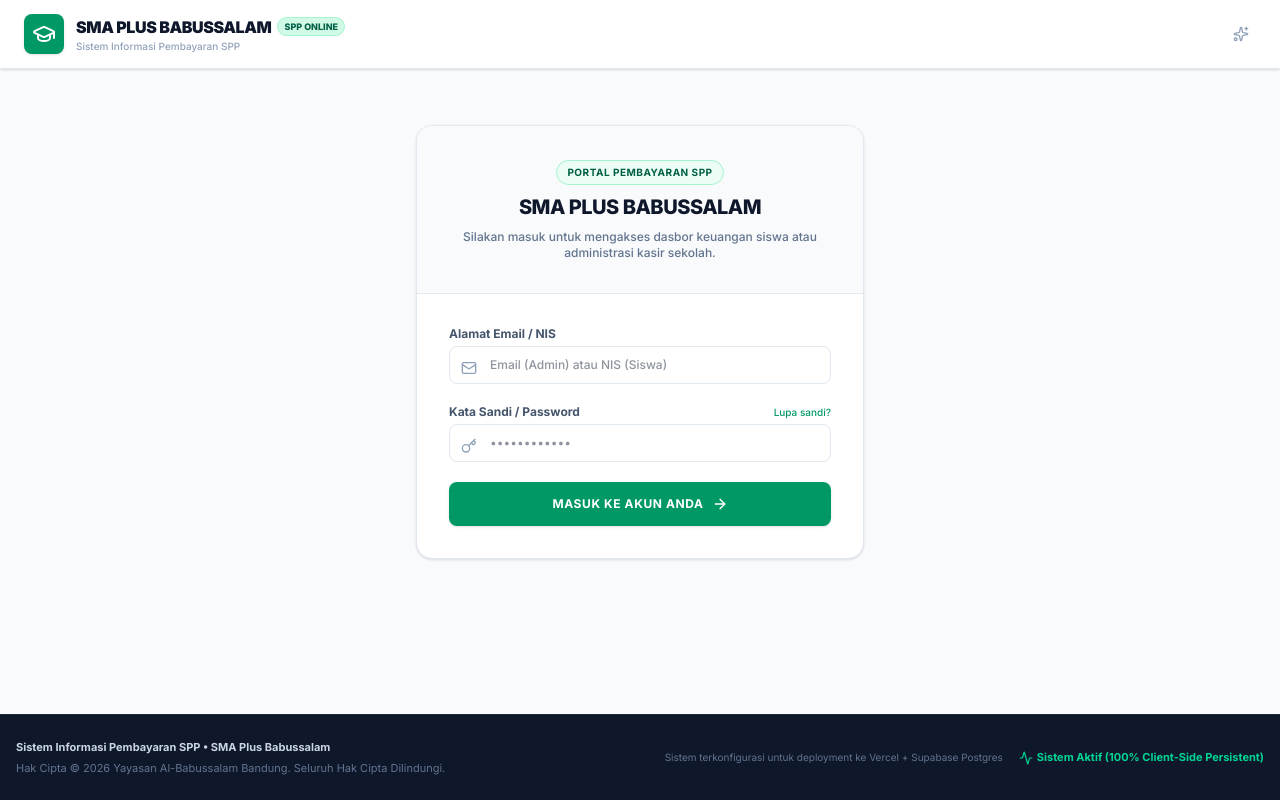
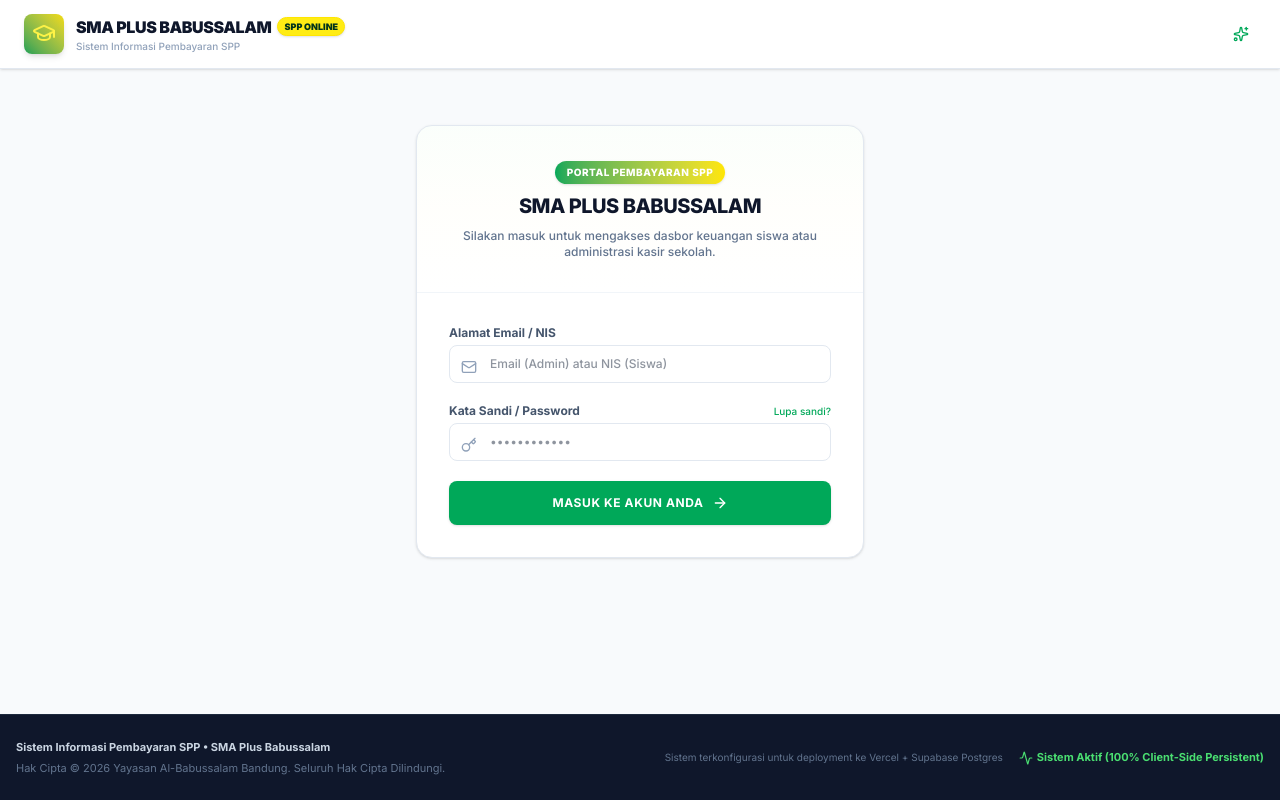
Before and after one commit to mulyanakurniawan/aplikasi_keuangan, a React (Vite) app: page / in a window 1280 px wide. Built offline with nearby package versions, Linux system fonts and the light colour scheme; no server answers.

Commit message:
design: update color palette to match school logo's yellow-green identity

```diff
--- a/src/App.tsx
+++ b/src/App.tsx
@@ -231,15 +231,16 @@
 
           {/* Logo & Branding */}
           <div className="flex items-center gap-3">
-            <div className="w-10 h-10 bg-emerald-600 rounded-lg flex items-center justify-center text-white shadow-sm">
-              <GraduationCap className="w-6 h-6" id="logo-cap-svg" />
+            <div className="w-10 h-10 bg-gradient-to-tr from-emerald-600 to-yellow-500 rounded-lg flex items-center justify-center text-white shadow-md relative overflow-hidden">
+              <div className="absolute inset-0 bg-black/5"></div>
+              <GraduationCap className="w-6 h-6 text-yellow-300 relative z-10 animate-bounce-slow" id="logo-cap-svg" />
             </div>
             <div>
               <div className="flex items-center gap-1.5">
                 <span className="font-black text-slate-900 tracking-tight text-sm sm:text-base">
                   SMA PLUS BABUSSALAM
                 </span>
-                <span className="bg-emerald-100 text-emerald-800 text-[9px] font-extrabold px-1.5 py-0.5 rounded-full uppercase border border-emerald-200">
+                <span className="bg-yellow-400 text-emerald-950 text-[9px] font-black px-1.5 py-0.5 rounded-full uppercase border border-yellow-500 shadow-sm">
                   SPP Online
                 </span>
               </div>
@@ -251,11 +252,11 @@
           <div className="flex items-center gap-2.5 text-xs">
             <button
               onClick={handleResetDemoState}
-              className="text-slate-400 hover:text-rose-600 p-1.5 rounded-lg border border-transparent hover:border-rose-100 transition duration-150 cursor-pointer"
+              className="text-slate-400 hover:text-emerald-600 p-1.5 rounded-lg border border-transparent hover:border-yellow-200 hover:bg-yellow-50 transition duration-150 cursor-pointer"
               title="Reset Demo Data"
               id="btn-reset-demo"
             >
-              <Sparkles className="w-4 h-4" />
+              <Sparkles className="w-4 h-4 text-emerald-600" />
             </button>
           </div>
         </div>
@@ -274,9 +275,9 @@
               {/* Outer Login Card */}
               <div className="bg-white rounded-2xl border border-slate-200 shadow-sm overflow-hidden">
                 {/* Visual Banner Accent */}
-                <div className="bg-slate-50 border-b border-slate-200 p-8 text-center relative">
+                <div className="bg-gradient-to-b from-emerald-50/30 via-yellow-50/20 to-white border-b border-slate-100 p-8 text-center relative">
                   <div className="relative space-y-2">
-                    <span className="bg-emerald-50 text-emerald-800 text-[10px] font-bold tracking-wider px-2.5 py-1 rounded-full border border-emerald-200 uppercase inline-block">
+                    <span className="bg-gradient-to-r from-emerald-600 to-yellow-500 text-white text-[10px] font-extrabold tracking-wider px-3 py-1 rounded-full shadow-sm uppercase inline-block">
                       Portal Pembayaran SPP
                     </span>
                     <h2 className="text-xl font-extrabold tracking-tight text-slate-900">
--- a/src/components/AdminDashboard.tsx
+++ b/src/components/AdminDashboard.tsx
@@ -347,10 +347,10 @@
 
           <button
             onClick={() => {setActiveTab('ringkasan'); setIsMobileMenuOpen(false);}}
-            className={`w-full flex items-center gap-3 px-4 py-3 text-sm rounded-xl transition-all duration-200 cursor-pointer ${
+            className={`w-full flex items-center gap-3 px-4 py-3 text-sm rounded-xl transition-all duration-200 cursor-pointer border-l-4 ${
               activeTab === 'ringkasan'
-                ? 'bg-emerald-50 text-emerald-700 font-bold shadow-sm ring-1 ring-emerald-100'
-                : 'text-slate-500 hover:bg-slate-50 hover:text-slate-900 font-medium'
+                ? 'bg-emerald-50 text-emerald-700 font-bold shadow-sm ring-1 ring-emerald-100 border-yellow-500'
+                : 'text-slate-500 hover:bg-slate-50 hover:text-slate-900 font-medium border-transparent'
             }`}
           >
             <TrendingUp className={`w-5 h-5 ${activeTab === 'ringkasan' ? 'text-emerald-600' : 'text-slate-400'}`} />
@@ -359,10 +359,10 @@
 
           <button
             onClick={() => {setActiveTab('siswa'); setIsMobileMenuOpen(false);}}
-            className={`w-full flex items-center gap-3 px-4 py-3 text-sm rounded-xl transition-all duration-200 cursor-pointer ${
+            className={`w-full flex items-center gap-3 px-4 py-3 text-sm rounded-xl transition-all duration-200 cursor-pointer border-l-4 ${
               activeTab === 'siswa'
-                ? 'bg-emerald-50 text-emerald-700 font-bold shadow-sm ring-1 ring-emerald-100'
-                : 'text-slate-500 hover:bg-slate-50 hover:text-slate-900 font-medium'
+                ? 'bg-emerald-50 text-emerald-700 font-bold shadow-sm ring-1 ring-emerald-100 border-yellow-500'
+                : 'text-slate-500 hover:bg-slate-50 hover:text-slate-900 font-medium border-transparent'
             }`}
           >
             <Users className={`w-5 h-5 ${activeTab === 'siswa' ? 'text-emerald-600' : 'text-slate-400'}`} />
@@ -371,10 +371,10 @@
 
           <button
             onClick={() => {setActiveTab('pembayaran'); setIsMobileMenuOpen(false);}}
-            className={`w-full flex items-center gap-3 px-4 py-3 text-sm rounded-xl transition-all duration-200 cursor-pointer ${
+            className={`w-full flex items-center gap-3 px-4 py-3 text-sm rounded-xl transition-all duration-200 cursor-pointer border-l-4 ${
               activeTab === 'pembayaran'
-                ? 'bg-emerald-50 text-emerald-700 font-bold shadow-sm ring-1 ring-emerald-100'
-                : 'text-slate-500 hover:bg-slate-50 hover:text-slate-900 font-medium'
+                ? 'bg-emerald-50 text-emerald-700 font-bold shadow-sm ring-1 ring-emerald-100 border-yellow-500'
+                : 'text-slate-500 hover:bg-slate-50 hover:text-slate-900 font-medium border-transparent'
             }`}
           >
             <Wallet className={`w-5 h-5 ${activeTab === 'pembayaran' ? 'text-emerald-600' : 'text-slate-400'}`} />
@@ -383,10 +383,10 @@
 
           <button
             onClick={() => {setActiveTab('broadcast'); setIsMobileMenuOpen(false);}}
-            className={`w-full flex items-center gap-3 px-4 py-3 text-sm rounded-xl transition-all duration-200 cursor-pointer ${
+            className={`w-full flex items-center gap-3 px-4 py-3 text-sm rounded-xl transition-all duration-200 cursor-pointer border-l-4 ${
               activeTab === 'broadcast'
-                ? 'bg-emerald-50 text-emerald-700 font-bold shadow-sm ring-1 ring-emerald-100'
-                : 'text-slate-500 hover:bg-slate-50 hover:text-slate-900 font-medium'
+                ? 'bg-emerald-50 text-emerald-700 font-bold shadow-sm ring-1 ring-emerald-100 border-yellow-500'
+                : 'text-slate-500 hover:bg-slate-50 hover:text-slate-900 font-medium border-transparent'
             }`}
           >
             <MessageCircle className={`w-5 h-5 ${activeTab === 'broadcast' ? 'text-emerald-600' : 'text-slate-400'}`} />
@@ -398,7 +398,7 @@
         <div className="p-4 border-t border-slate-100 bg-slate-50/50">
           <div className="flex items-center justify-between gap-2 p-2 bg-white border border-slate-200 rounded-xl shadow-sm">
             <div className="flex items-center gap-2.5 overflow-hidden">
-              <div className="w-8 h-8 rounded-full bg-emerald-100 text-emerald-700 font-bold flex items-center justify-center text-xs shrink-0">
+              <div className="w-8 h-8 rounded-full bg-gradient-to-tr from-emerald-600 to-yellow-400 text-white font-bold flex items-center justify-center text-xs shrink-0 shadow-sm">
                 {currentProfile.nama.slice(0,2).toUpperCase()}
               </div>
               <div className="overflow-hidden">
--- a/src/index.css
+++ b/src/index.css
@@ -4,6 +4,39 @@
 @theme {
   --font-sans: "Inter", -apple-system, BlinkMacSystemFont, "Segoe UI", Roboto, Helvetica, Arial, sans-serif;
   --font-mono: "JetBrains Mono", ui-monospace, SFMono-Regular, Menlo, Monaco, Consolas, monospace;
+
+  /* Overriding Tailwind's Emerald with the School Logo's Green (#00A859) */
+  --color-emerald-50: #f0fdf2;
+  --color-emerald-100: #dcfce2;
+  --color-emerald-200: #bbf7c8;
+  --color-emerald-300: #86efa0;
+  --color-emerald-400: #4ade71;
+  --color-emerald-500: #00c265;
+  --color-emerald-600: #00a859; /* Logo Green */
+  --color-emerald-700: #008c4a;
+  --color-emerald-800: #00703c;
+  --color-emerald-900: #005c32;
+  --color-emerald-950: #00331b;
+
+  /* Overriding Tailwind's Yellow with the School Logo's Yellow (#FFE600) */
+  --color-yellow-50: #fffdf0;
+  --color-yellow-100: #fffbc4;
+  --color-yellow-200: #fff785;
+  --color-yellow-300: #fff347;
+  --color-yellow-400: #ffec14;
+  --color-yellow-500: #ffe600; /* Logo Yellow */
+  --color-yellow-600: #d6bf00;
+  --color-yellow-700: #ad9b00;
+  --color-yellow-800: #857700;
+  --color-yellow-900: #6b6000;
+  --color-yellow-950: #3d3700;
+
+  --animate-bounce-slow: bounce-slow 3s infinite ease-in-out;
+
+  @keyframes bounce-slow {
+    0%, 100% { transform: translateY(0); }
+    50% { transform: translateY(-4px); }
+  }
 }
 
 body {
```
